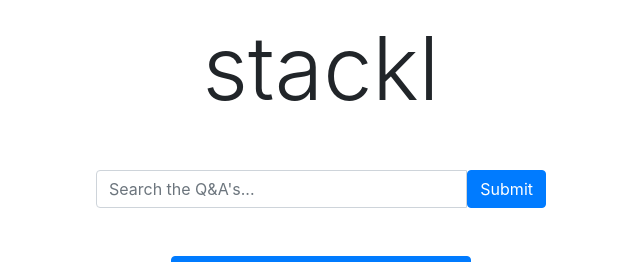
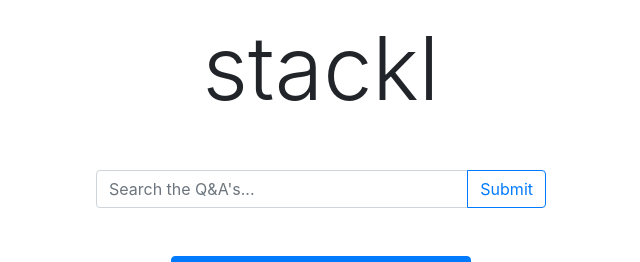
Before and after one commit to CBorum/stackl, a React app in the folder stackl-frontend/: page /#/ in a window 1280 px wide. Shown: the top 262 px of the page, without its empty margins (319-959 px from the left). Built offline with nearby package versions, Linux system fonts and the light colour scheme; no server answers.

Commit message:
fixer søgebar

```diff
--- a/stackl-frontend/src/components/SearchLanding.js
+++ b/stackl-frontend/src/components/SearchLanding.js
@@ -39,8 +39,8 @@ class SearchLanding extends React.Component {
                         <h1 className="display-2 text-center mb-5">stackl</h1>
                         <div className="input-group mb-5 mw-450 mx-auto">
                             <input className="form-control" value={this.state.searchInput} onChange={e => this.setState({ searchInput: e.target.value })} onKeyPress={(e)=> this.onSearchInputKeyEvent(e)} type="text" placeholder="Search the Q&A's..." />
-                            <span className="input-group-btn">
-                                <button className="btn btn-primary" onClick={() => this.onSearchSubmitBtnClick()} type="button">Submit</button>
+                            <span className="input-group-append">
+                                <button className="btn btn-outline-primary" onClick={() => this.onSearchSubmitBtnClick()} type="button">Submit</button>
                             </span>
                         </div>
                         {
```
